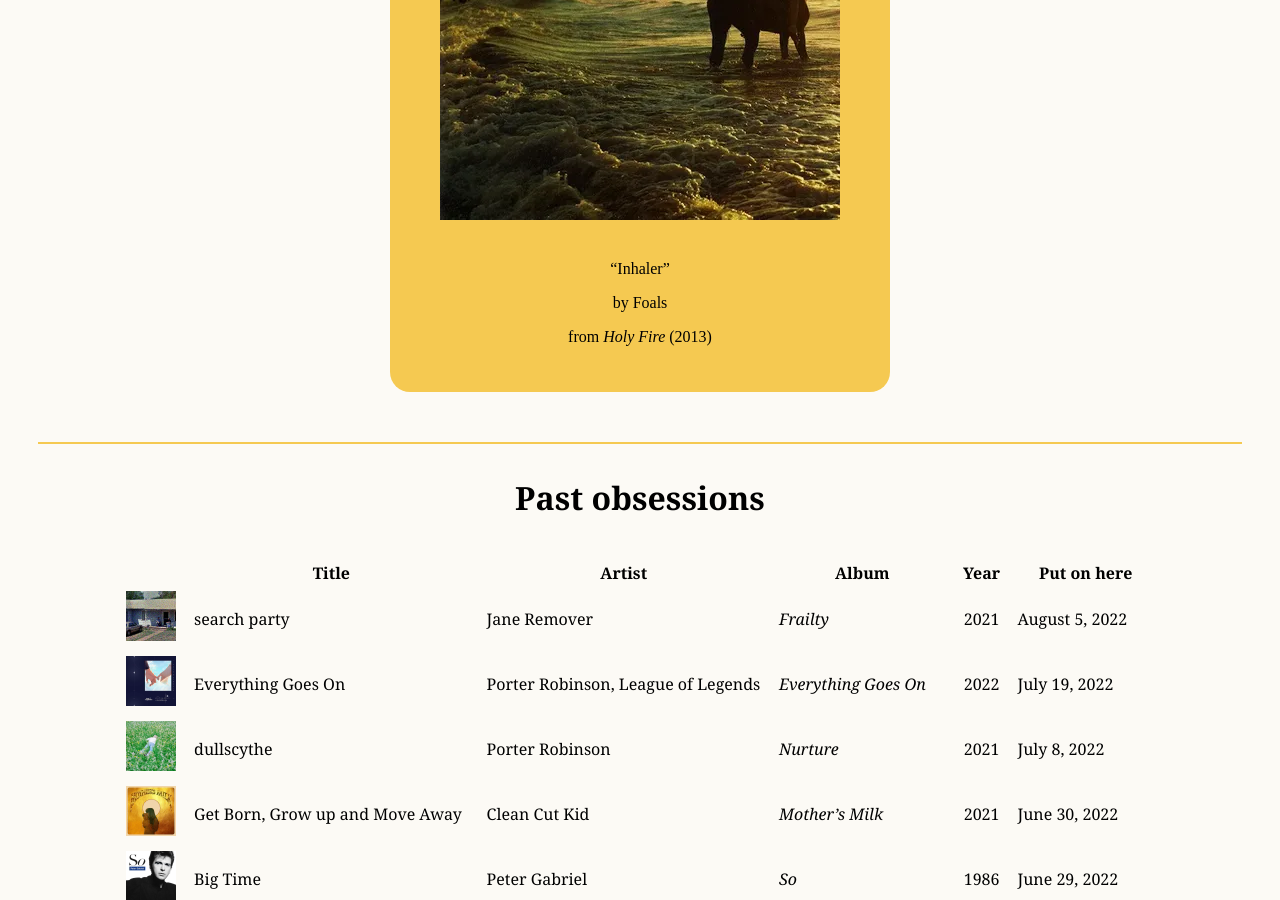
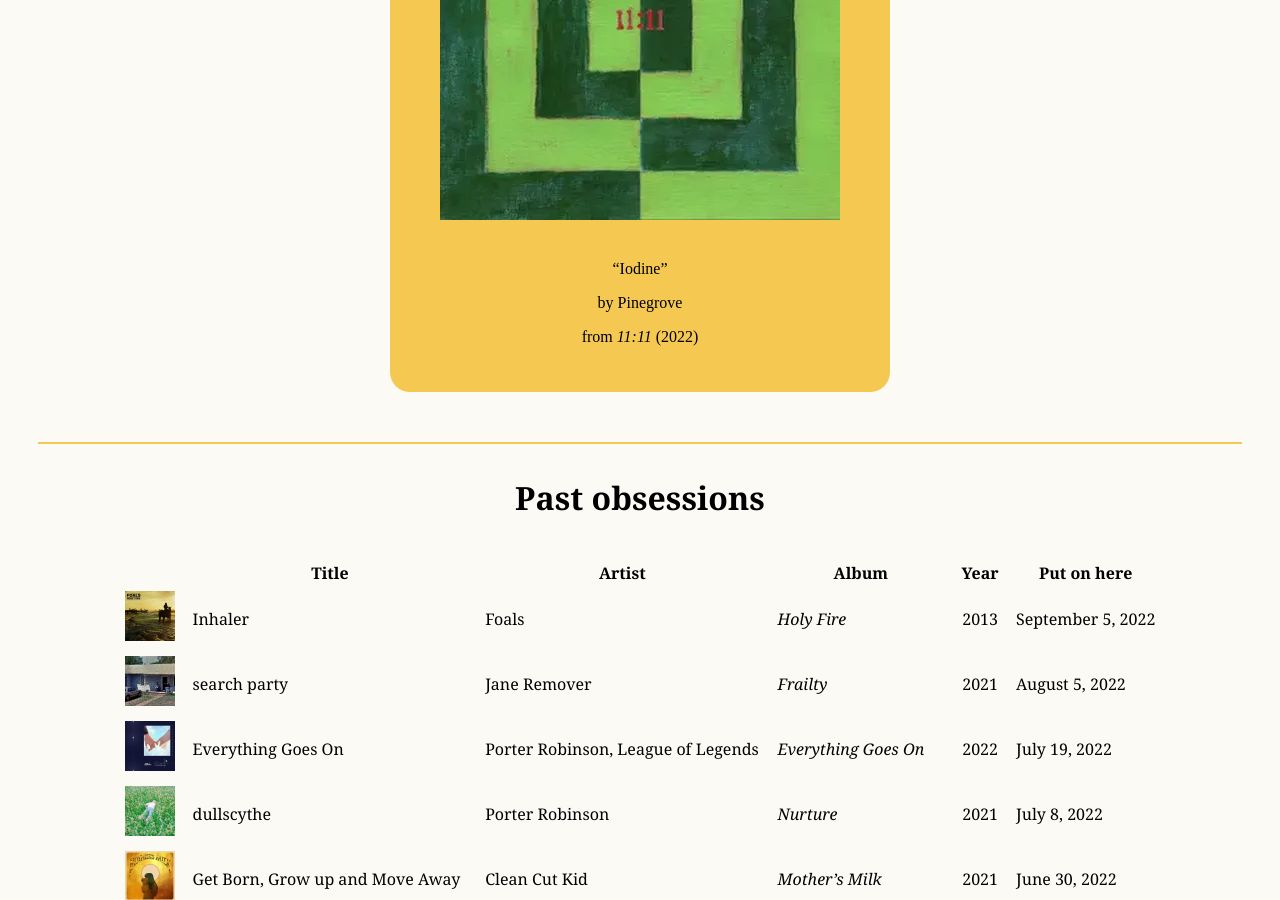
Before and after one commit to russotiro/russotiro.github.io, a Jekyll site: the page built from obsession/index.html, in a window 1280 px wide and 900 px high, scrolled down 608 px. Built offline with Jekyll 4.4.1, drawn with Linux system fonts in a browser that asks for light colours.

Commit message:
obsession 9/23/22 & script

```diff
--- a/obsession/index.html
+++ b/obsession/index.html
@@ -8,15 +8,15 @@ code: obsession
     <hr class="divider">
     <h3>Current obsession</h3>
     <div class="the-obsession">
-        <a href="https://youtu.be/qJ_PMvjmC6M">
-            <img class="the-art" src="/assets/img/obsession/foals_holy_fire.webp" alt="Album art for obsession">
+        <a href="https://www.youtube.com/watch?v=lP9dLjued9Q">
+            <img class="the-art" src="/assets/img/obsession/pinegrove_11_11.webp" alt="Album art for obsession">
         </a>
         <div class="the-info">
-            <p>&#8220;Inhaler&#8221;</p>
-            <p>by Foals</p>
-            <p>from <em>Holy Fire</em> (2013)</p>
+            <p>&#8220;Iodine&#8221;</p>
+            <p>by Pinegrove</p>
+            <p>from <em>11:11</em> (2022)</p>
         </div>
-        <!-- September 5, 2022 -->
+        <!-- September 23, 2022 -->
     </div>
 
     <hr style="margin-top: 50px; height: 2px;">
@@ -31,6 +31,14 @@ code: obsession
             <th>Album</th>
             <th>Year</th>
             <th>Put on here</th>
+        </tr>
+        <tr>
+            <td><a href="https://youtu.be/qJ_PMvjmC6M"><img src="/assets/img/obsession/foals_holy_fire.webp" alt="Album art for obsession"></a></td>
+            <td>Inhaler</td>
+            <td>Foals</td>
+            <td><em>Holy Fire</em></td>
+            <td>2013</td>
+            <td>September 5, 2022</td>
         </tr>
         <tr>
             <td><a href="https://open.spotify.com/track/490NAHwXWtwve0t4J2Q0D0?si=2981d5e8df4f4e2b"><img src="/assets/img/obsession/jane_remover_frailty.webp" alt="Album art for obsession"></a></td>
--- a/obsession/update_obsession.py
+++ b/obsession/update_obsession.py
@@ -31,7 +31,7 @@ The album art must be the most recently downloaded file in your Downloads folder
 def album_art_link(new_info: list[str]):
     local_art_path = "/assets/img/obsession/"
     local_art_path += new_info[2] + "_" + new_info[3]
-    local_art_path = local_art_path.lower().replace(" ", "_")
+    local_art_path = local_art_path.lower().replace(" ", "_").replace(":", "_")
 
     list_of_files = glob.glob("C:/Users/russo/Downloads/*")
     temp_art_path = max(list_of_files, key=os.path.getctime)
```
Also changed, not shown: assets/img/obsession/pinegrove_11_11.webp (added).
